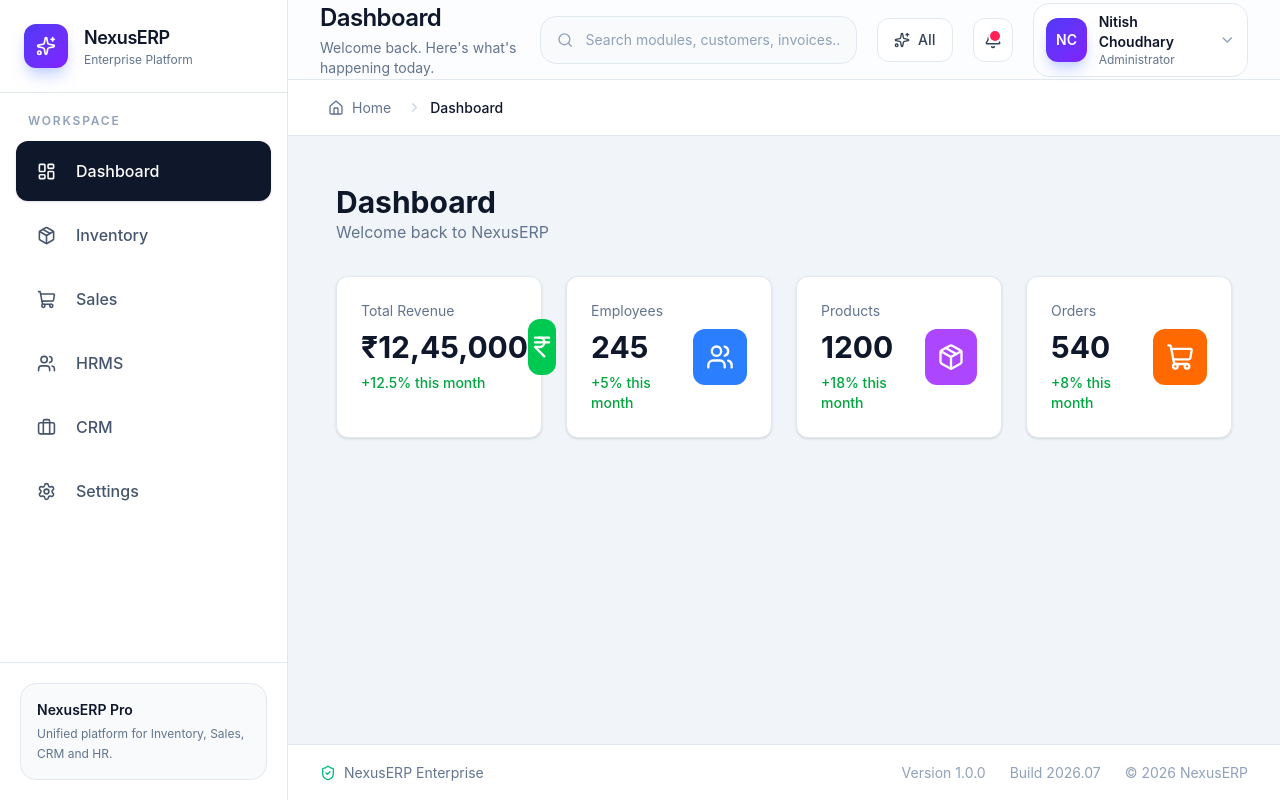
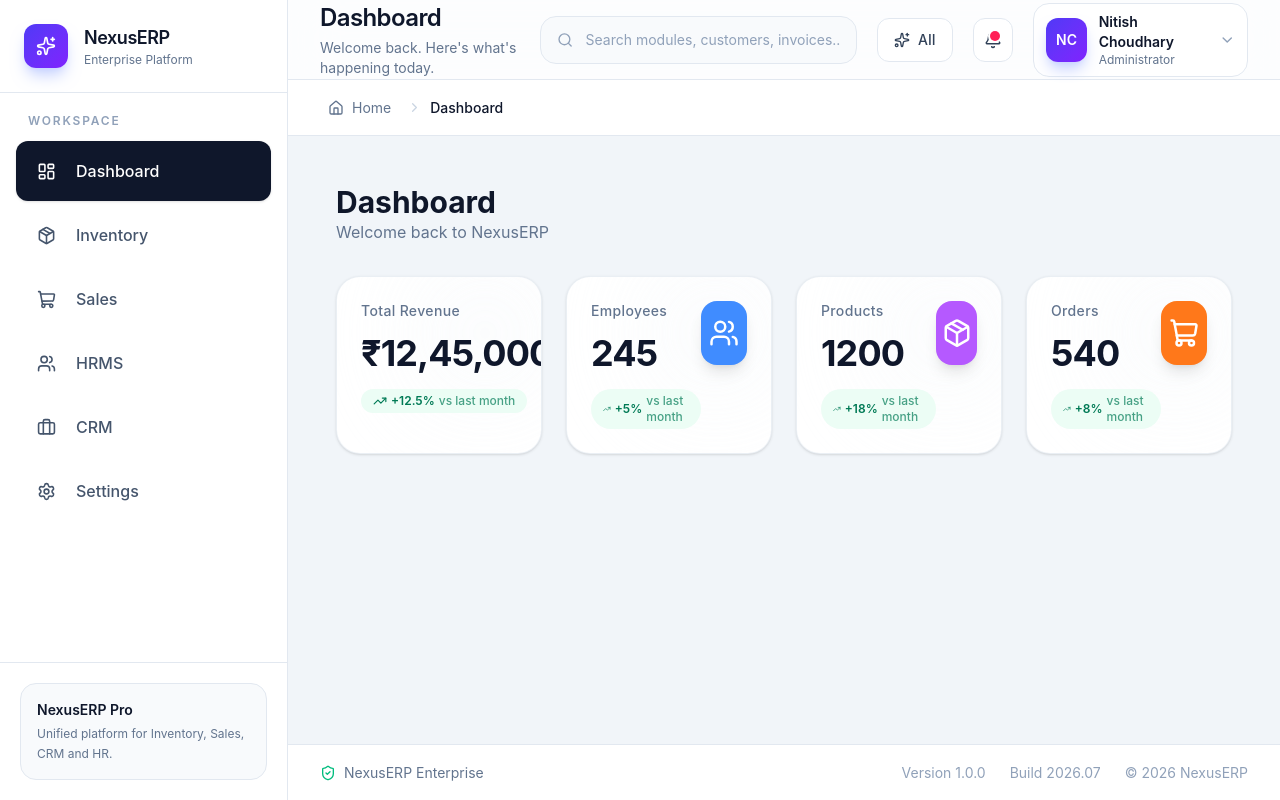
Before and after one commit to nitishchahal/NexusERP, a React (Vite) app in the folder frontend/: page /dashboard in a window 1280 px wide. Built offline with nearby package versions, Linux system fonts and the light colour scheme.

Commit message:
new Stat Card

```diff
--- a/frontend/src/modules/dashboard/components/StatCard/StatCard.tsx
+++ b/frontend/src/modules/dashboard/components/StatCard/StatCard.tsx
@@ -1,4 +1,7 @@
+import { TrendingDown, TrendingUp } from "lucide-react";
+
 import { Card } from "../../../../components";
+
 import type { StatCardProps } from "./stat-card.types";
 import { cardStyles } from "./stat-card.styles";
 
@@ -9,30 +12,92 @@ const StatCard = ({
   color = "bg-indigo-500",
   change,
 }: StatCardProps) => {
+  const isPositive = change?.startsWith("+");
+
   return (
-    <Card className={cardStyles}>
-      <div className="flex items-center justify-between">
-        <div>
-          <p className="text-sm text-slate-500">
+    <Card
+      className={`
+        ${cardStyles}
+        group
+        relative
+        overflow-hidden
+        rounded-3xl
+        border
+        border-slate-200/70
+        bg-white
+        p-6
+        shadow-sm
+        transition-all
+        duration-300
+        hover:-translate-y-1
+        hover:border-slate-300
+        hover:shadow-xl
+      `}
+    >
+      {/* Decorative Glow */}
+      <div className="absolute right-0 top-0 h-28 w-28 rounded-full bg-slate-100 blur-3xl opacity-70 transition-opacity duration-300 group-hover:opacity-100" />
+
+      <div className="relative flex items-start justify-between">
+
+        <div className="flex-1">
+
+          <p className="text-sm font-medium tracking-wide text-slate-500">
             {title}
           </p>
 
-          <h2 className="mt-2 text-3xl font-bold">
+          <h2 className="mt-3 text-4xl font-bold tracking-tight text-slate-900">
             {value}
           </h2>
 
           {change && (
-            <p className="mt-2 text-sm font-medium text-green-600">
-              {change} this month
-            </p>
+            <div
+              className={`mt-4 inline-flex items-center gap-1 rounded-full px-3 py-1 text-xs font-semibold ${
+                isPositive
+                  ? "bg-emerald-50 text-emerald-700"
+                  : "bg-red-50 text-red-600"
+              }`}
+            >
+              {isPositive ? (
+                <TrendingUp size={14} />
+              ) : (
+                <TrendingDown size={14} />
+              )}
+
+              <span>{change}</span>
+
+              <span className="font-medium opacity-70">
+                vs last month
+              </span>
+            </div>
           )}
         </div>
 
         <div
-          className={`flex h-14 w-14 items-center justify-center rounded-xl text-white ${color}`}
+          className={`
+            relative
+            flex
+            h-16
+            w-16
+            items-center
+            justify-center
+            rounded-2xl
+            ${color}
+            text-white
+            shadow-lg
+            transition-all
+            duration-300
+            group-hover:scale-105
+          `}
         >
-          <Icon size={28} />
+          <div className="absolute inset-0 rounded-2xl bg-white/10" />
+
+          <Icon
+            size={30}
+            strokeWidth={2}
+            className="relative"
+          />
         </div>
+
       </div>
     </Card>
   );
```
